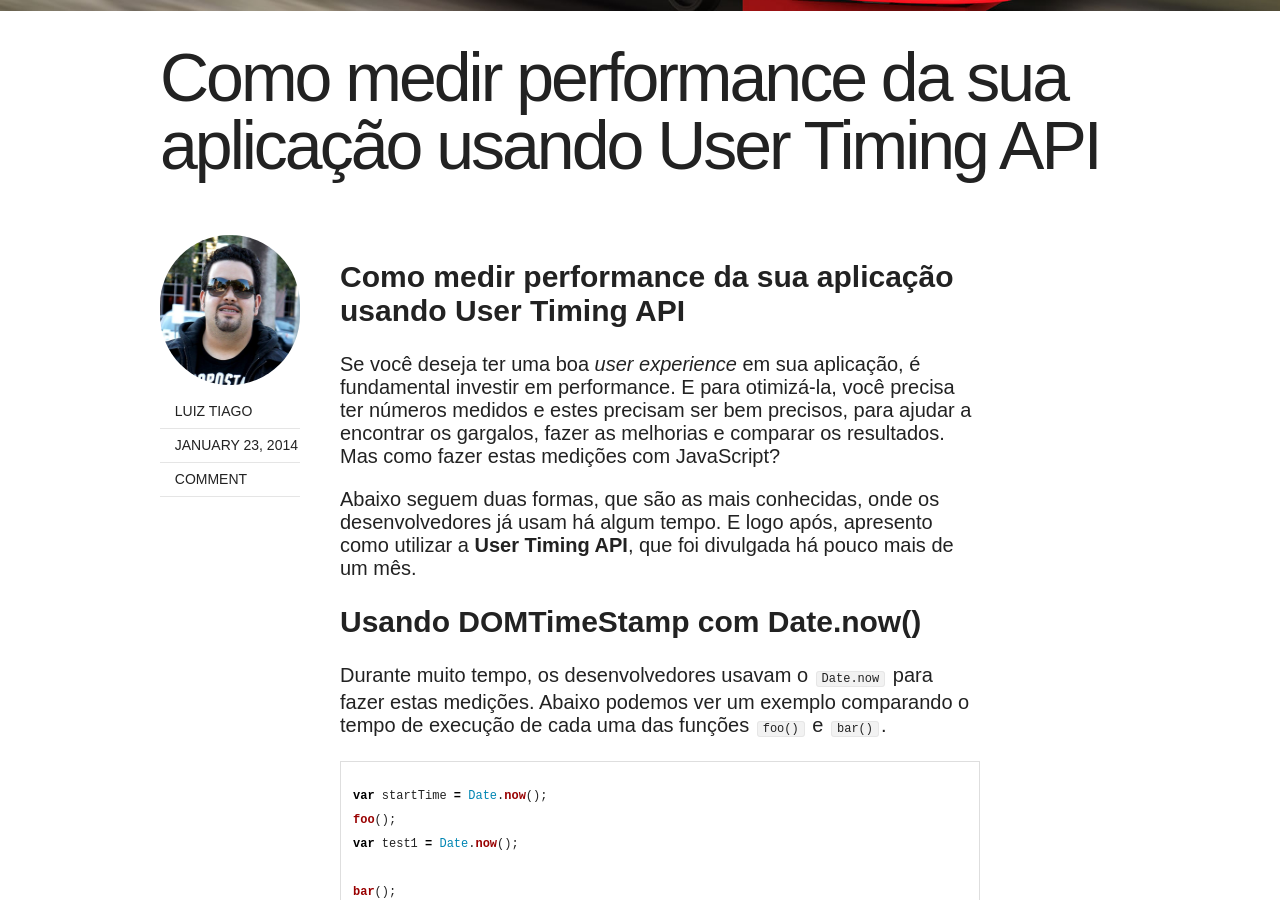
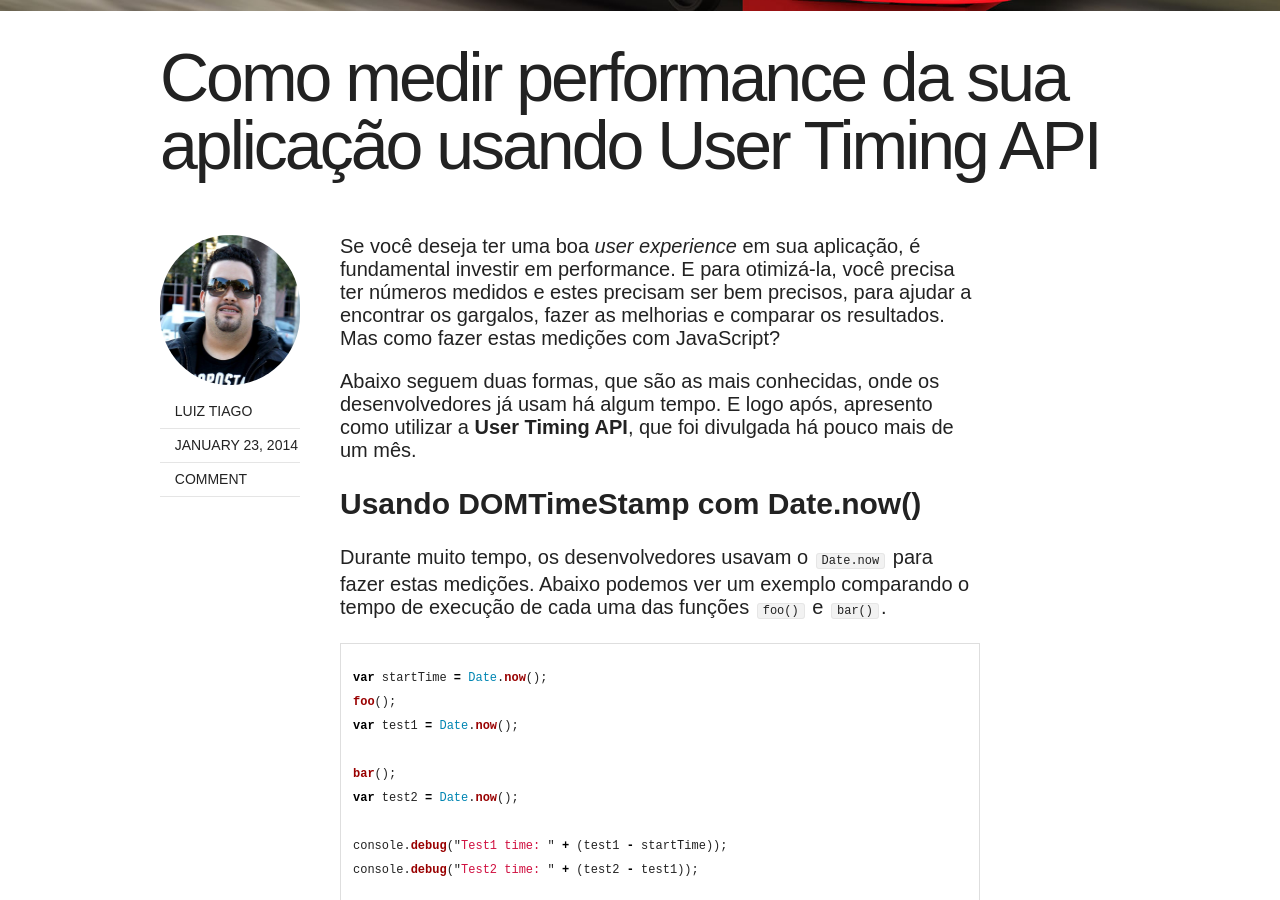
Before and after one commit to luiztiago/morethings.io, a Jekyll site: the page built from _source/_posts/2014-01-23-como-medir-performance-da-sua-aplicacao-usando-user-timing-api.md, in a window 1280 px wide and 900 px high, scrolled down 451 px. Built offline with Jekyll 4.4.1, drawn with Linux system fonts in a browser that asks for light colours; nearby versions of some CDN libraries; comment, search, counter and statistics services are not loaded.

Commit message:
fixed markdown without repeated title

```diff
--- a/_source/_posts/2014-01-23-como-medir-performance-da-sua-aplicacao-usando-user-timing-api.md
+++ b/_source/_posts/2014-01-23-como-medir-performance-da-sua-aplicacao-usando-user-timing-api.md
@@ -22,8 +22,6 @@
 comments: true
 description: "Se você deseja ter uma boa user experience em sua aplicação, é fundamental investir em performance. E para otimizá-la, você precisa ter números medidos e estes precisam ser bem precisos, para ajudar a encontrar os gargalos, fazer as melhorias e comparar os resultados. Mas como fazer estas medições com JavaScript?"
 ---
-
-# Como medir performance da sua aplicação usando User Timing API
 
 Se você deseja ter uma boa *user experience* em sua aplicação, é fundamental investir em performance. E para otimizá-la, você precisa ter números medidos e estes precisam ser bem precisos, para ajudar a encontrar os gargalos, fazer as melhorias e comparar os resultados. Mas como fazer estas medições com JavaScript?
 
```
